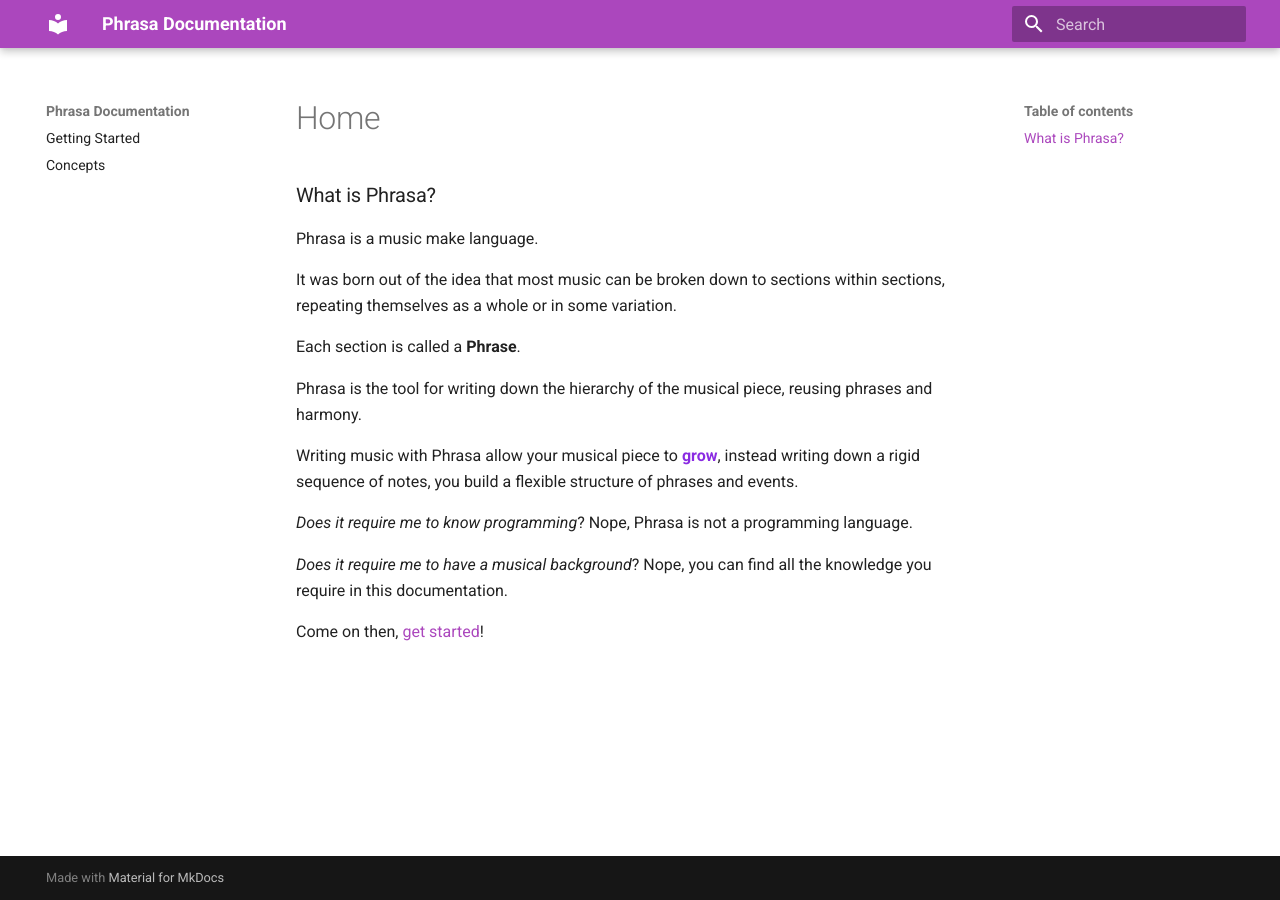
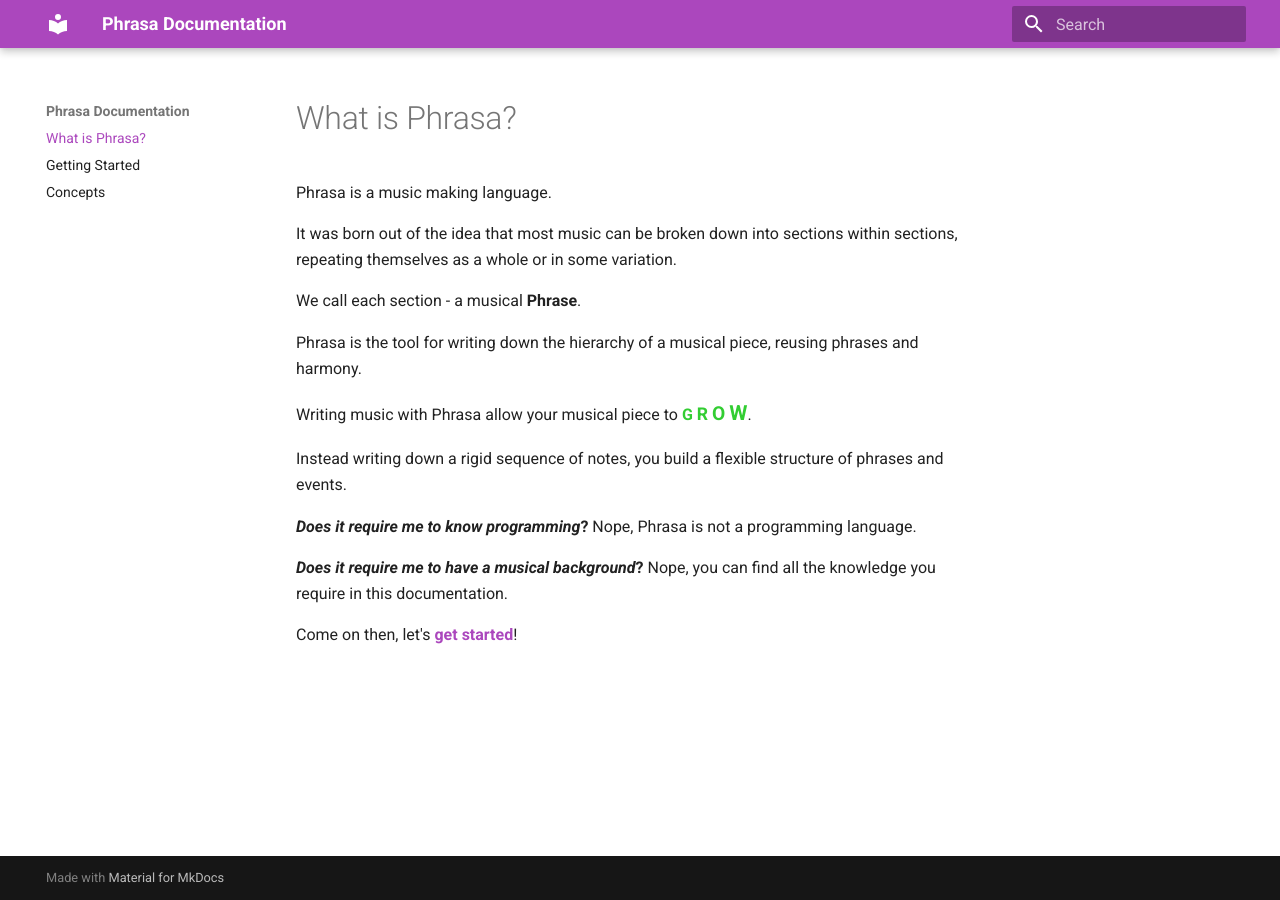
Before and after one commit to progressive-instruments/phrasa-docs, an MkDocs documentation site: the page built from docs/index.md, in a window 1280 px wide. Built offline with MkDocs 1.6.1 and Material for MkDocs 9.7.7, drawn with Linux system fonts in a browser that asks for light colours.

Commit message:
update - index and stuff

```diff
--- a/docs/index.md
+++ b/docs/index.md
@@ -1,27 +1,29 @@
-###What is Phrasa?
+# What is Phrasa?
 
 
 
-Phrasa is a music make language.
+Phrasa is a music making language.
 
 
 
-It was born out of the idea that most music can be broken down to sections within sections, repeating themselves as a whole or in some variation.
+It was born out of the idea that most music can be broken down into sections within sections, repeating themselves as a whole or in some variation.
 
-Each section is called a **Phrase**.
+We call each section - a musical **Phrase**.
 
-Phrasa is the tool for writing down the hierarchy of the musical piece, reusing phrases and harmony.
+Phrasa is the tool for writing down the hierarchy of a musical piece, reusing phrases and harmony.
 
-Writing music with Phrasa allow your musical piece to <span style="color:blueviolet">**grow**</span>, instead writing down a rigid sequence of notes, you build a flexible structure of phrases and events.
+Writing music with Phrasa allow your musical piece to <span style="color:limegreen">**G <span style="font-size:110%">R</span> <span style="font-size:120%">O</span> <span style="font-size:130%">W</span>**</span>.
+
+Instead writing down a rigid sequence of notes, you build a flexible structure of phrases and events.
 
 
 
-*Does it require me to know programming*?
+***Does it require me to know programming*?**
 Nope, Phrasa is not a programming language.
 
-*Does it require me to have a musical background*?
+***Does it require me to have a musical background*?**
 Nope, you can find all the knowledge you require in this documentation.
 
 
 
-Come on then, [get started](getting_started.md)!
+Come on then, let's **[get started](getting_started.md)**!
--- a/mkdocs.yml
+++ b/mkdocs.yml
@@ -1,6 +1,7 @@
 site_name: Phrasa Documentation
 
 nav:
+    - What is Phrasa?: index.md
     - Getting Started: getting_started.md
     - Concepts: concepts.md
 theme:
```
